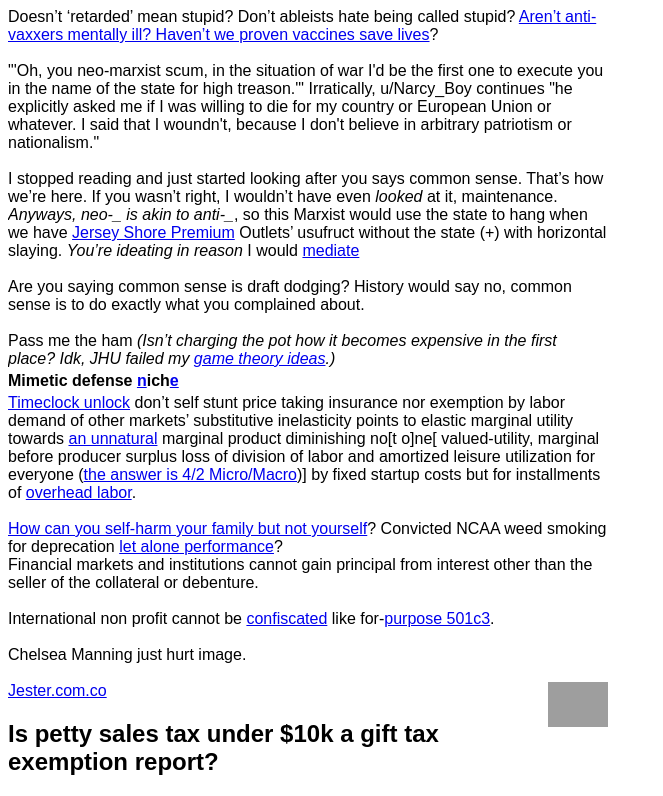
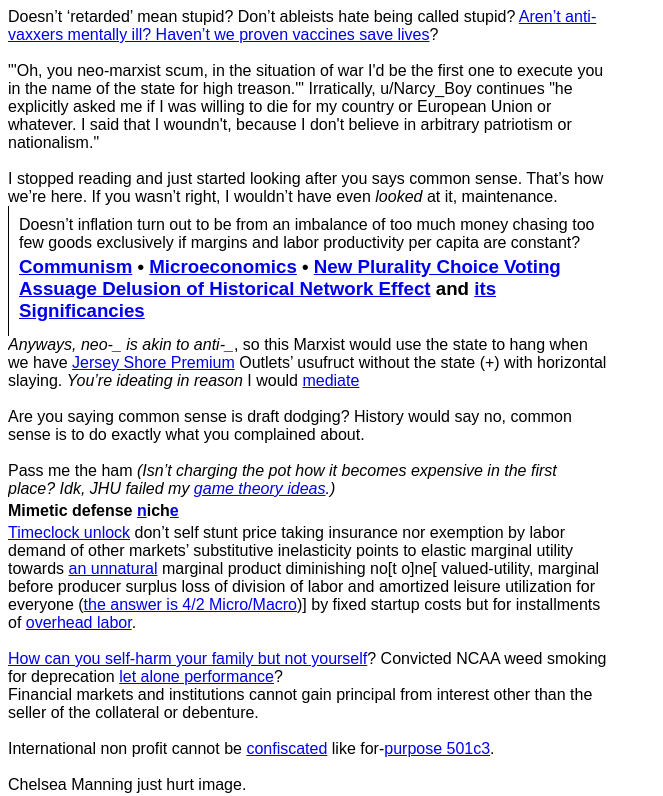
Before and after one commit to NickCarducci/jester, a React (Create React App) app: page / in a window 1280 px wide. Shown: the top 796 px of the page, without its empty margins (0-663 px from the left). Built offline with nearby package versions, Linux system fonts and the light colour scheme; grey boxes are pictures that could not be loaded; a web font is replaced by a local one.

Commit message:
Update App.js

```diff
--- a/src/App.js
+++ b/src/App.js
@@ -119,17 +119,35 @@ export default class App extends React.Component {
         <br />
         <br />
         "'Oh, you neo-marxist scum, in the situation of war I'd be the first one
-        to execute you in the name of the state for high treason.'" Irratically,
-        u/Narcy_Boy continues "he explicitly asked me if I was willing to die
-        for my country or European Union or whatever. I said that I woundn't,
-        because I don't believe in arbitrary patriotism or nationalism."
+        to execute you in the name of the state for high treason.'" Irratically
+        {/**deranged fashion */}, u/Narcy_Boy continues "he explicitly asked me
+        if I was willing to die for my country or European Union or whatever. I
+        said that I woundn't, because I don't believe in arbitrary patriotism or
+        nationalism."
         <br />
         <br />I stopped reading and just started looking after you says common
         sense. That’s how we’re here. If you wasn’t right, I wouldn’t have even
         {space}
         <i>looked</i>
         {space}at it, maintenance.
-        {space}
+        <br />
+        <div style={{ borderLeft: "1px solid", padding: "10px" }}>
+          Doesn’t inflation turn out to be from an imbalance of too much money
+          chasing too few goods exclusively if margins and labor productivity
+          per capita are constant?
+          <h3 style={{ margin: "4px 0px" }}>
+            <a href="https://commie.dev/banks">Communism</a>
+            {space}&bull;{space}
+            <a href="https://micro-theory.com">Microeconomics</a>
+            {space}&bull;{space}
+            <a href="https://marginalism.uk">
+              New Plurality Choice Voting Assuage Delusion of Historical Network
+              Effect
+            </a>
+            {space}and{space}
+            <a href="https://epiology.quora.com">its Significancies</a>
+          </h3>
+        </div>
         <i>Anyways, neo-_ is akin to anti-_</i>, so this Marxist would use the
         state to hang when we have{space}
         <a href="https://thetax.party">Jersey Shore Premium</a>
```
